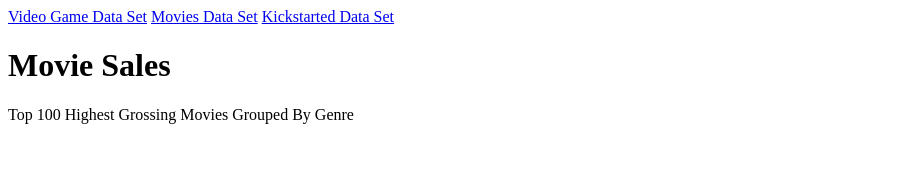
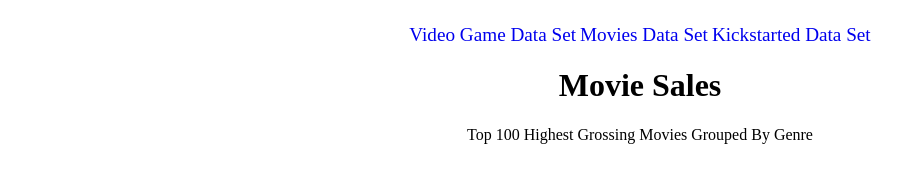
Before and after one commit to tossik8/treemap-diagram, a plain HTML site: page movies.html in a window 1280 px wide. Shown: the whole page, without its empty margins (0-924 px from the left). Drawn offline with nearby package versions, Linux system fonts and the light colour scheme; no server answers.

Commit message:
Apply flex layout

```diff
--- /dev/null
+++ b/css/index.css
@@ -0,0 +1,17 @@
+body{
+    margin: 0;
+    min-height: 100vh;
+    display: flex;
+    flex-direction: column;
+    align-items: center;
+}
+.panel{
+    text-align: center;
+}
+header{
+    margin-top: 1.5rem;
+}
+.link{
+    text-decoration: none;
+    font-size: 1.2rem;
+}
--- a/js/campaigns.js
+++ b/js/campaigns.js
@@ -8,7 +8,7 @@ const svg = d3.select(".panel")
     .attr("viewBox", `0 0 ${width} ${height}`);
 
 d3.json("https://cdn.freecodecamp.org/testable-projects-fcc/data/tree_map/kickstarter-funding-data.json")
-  .then(data => createTreemap(data,svg))
+  .then(data => createTreemap(data,svg));
 
 function createTreemap(data,svg){
     const hierarchy = d3.hierarchy(data)
--- a/js/games.js
+++ b/js/games.js
@@ -8,7 +8,7 @@ const svg = d3.select(".panel")
     .attr("viewBox", `0 0 ${width} ${height}`);
 
 d3.json("https://cdn.freecodecamp.org/testable-projects-fcc/data/tree_map/video-game-sales-data.json")
-  .then(data => createTreemap(data, svg))
+  .then(data => createTreemap(data, svg));
 
 function createTreemap(data, svg){
     const hierarchy = d3.hierarchy(data)
--- a/movies.html
+++ b/movies.html
@@ -4,17 +4,17 @@
     <meta charset="UTF-8">
     <meta http-equiv="X-UA-Compatible" content="IE=edge">
     <meta name="viewport" content="width=device-width, initial-scale=1.0">
-    <link rel="stylesheet" href="./css/movies.css">
     <script src="https://cdn.jsdelivr.net/npm/d3@7"></script>
     <script type="module" src="./js/movies.js"></script>
+    <link rel="stylesheet" href="./css/index.css">
     <title>Movie Sales</title>
 </head>
 <body>
     <header>
         <nav>
-            <a href="./index.html">Video Game Data Set</a>
-            <a href="./movies.html">Movies Data Set</a>
-            <a href="./campaigns.html">Kickstarted Data Set</a>
+            <a class="link" href="./index.html">Video Game Data Set</a>
+            <a class="link" href="./movies.html">Movies Data Set</a>
+            <a class="link" href="./campaigns.html">Kickstarted Data Set</a>
         </nav>
     </header>
     <main>
```
Also changed, not shown: campaigns.html (+4 -4 lines), index.html (+3 -3 lines), js/movies.js (+4 -4 lines), css/campaigns.css (deleted), css/movies.css (deleted).
